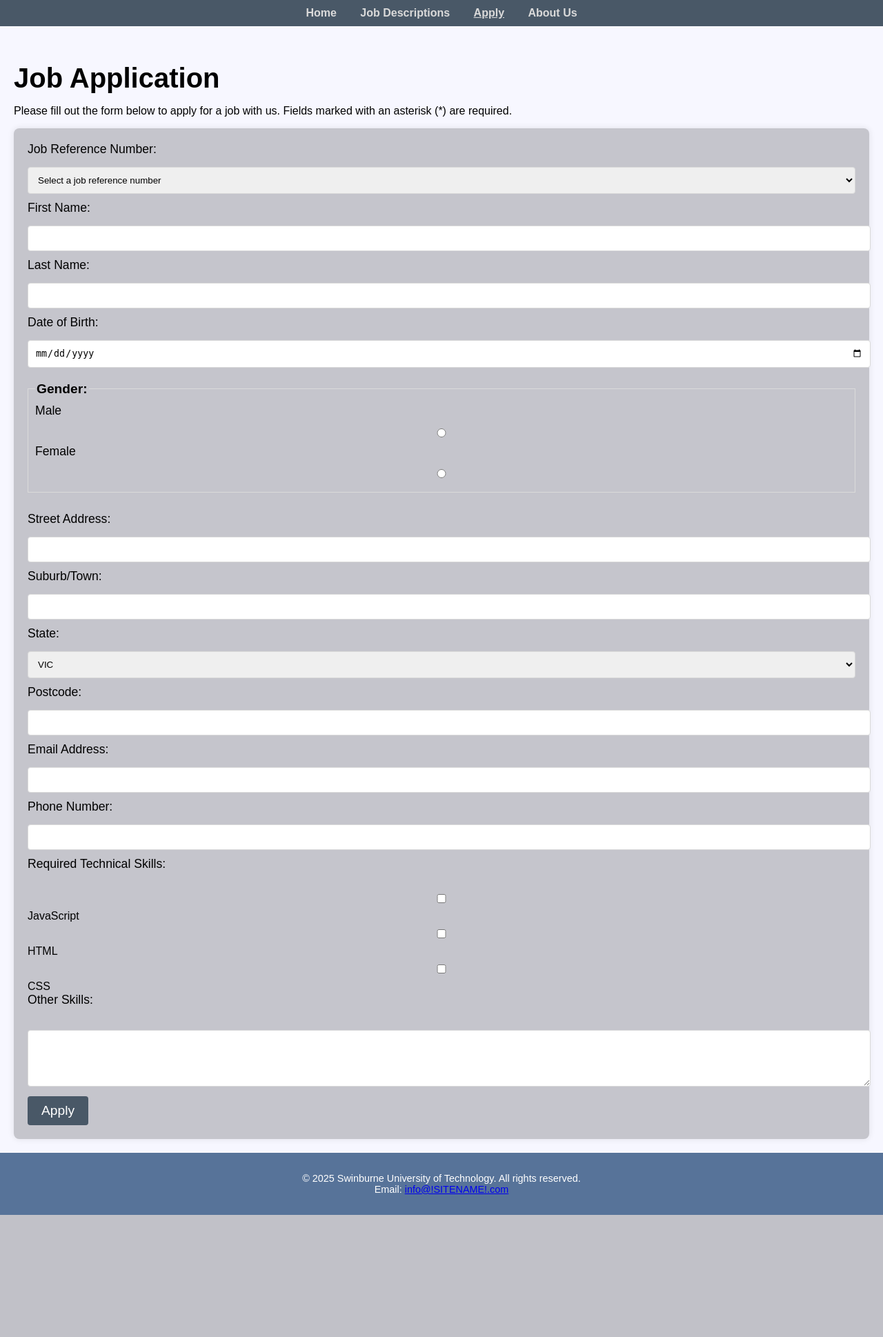
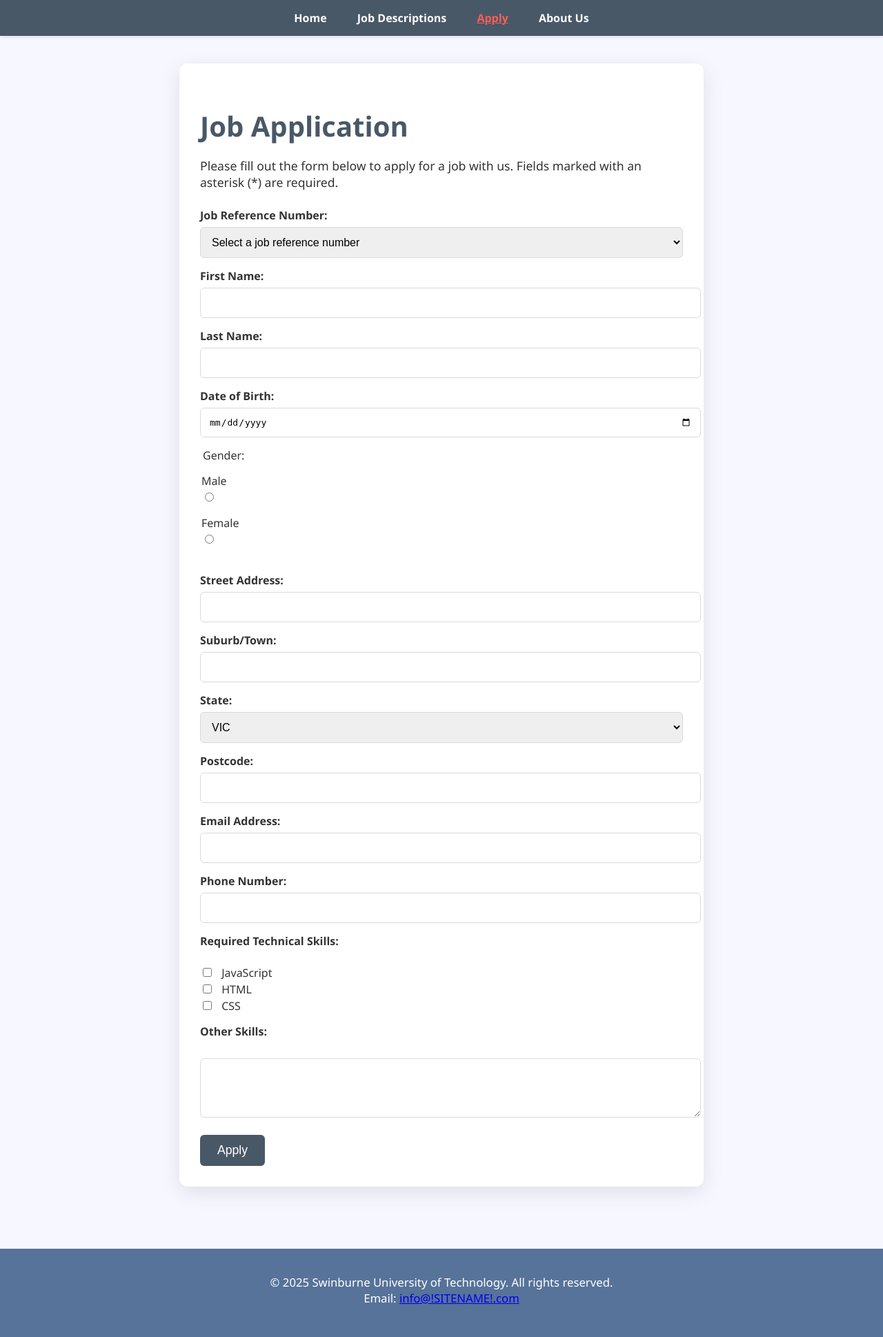
Before and after one commit to 105928712/goat, a PHP site: page /apply.html in a window 1280 px wide. Shown: the whole page at 69% size. Before the commit the page ends 1761 px from the top, so only its background shows below. Run offline with PHP 8.4, Linux system fonts and the light colour scheme.

Commit message:
refactor entire CSS and make it more modern. added a shadow too (wow)

```diff
--- a/styles/joey.css
+++ b/styles/joey.css
@@ -2,130 +2,143 @@
     --light-bg: #f7f7ff;
     --primary: #495867;
     --primary-light: #bdd5ea;
-    --seconday: #577399;
+    --secondary: #577399;
     --tertiary: #fe5f55;
     --font: #333;
     --font-light: #dadada;
-    --form-bg: #c5c5cc;
+    --form-bg: #ffffff;
 }
 
 /* General Page Styles */
 body {
-    font-family: Arial, sans-serif;
+    font-family: 'Segoe UI', Tahoma, Geneva, Verdana, sans-serif;
     margin: 0;
     padding: 0;
     background-color: var(--light-bg);
+    color: var(--font);
 }
 
 header {
     background-color: var(--primary);
-    color: var(--font);
-    padding: 10px 0;
+    padding: 15px 0;
     text-align: center;
+    box-shadow: 0 2px 5px rgba(0,0,0,0.1);
 }
 
 nav ul {
-    list-style-type: none;
+    list-style: none;
+    margin: 0;
     padding: 0;
-    margin: 0;
 }
 
 nav ul li {
-    display: inline;
-    margin: 0 15px;
+    display: inline-block;
+    margin: 0 20px;
 }
 
 nav ul li a {
-    color: var(--font-light);
+    color: white;
     text-decoration: none;
-    font-weight: bold;
+    font-weight: 600;
+    font-size: 1em;
+    transition: color 0.3s;
 }
 
 nav ul li a:hover,
 nav ul li a.active {
+    color: var(--tertiary);
     text-decoration: underline;
 }
 
-footer {
-    background-color: var(--seconday);
-    color: #fff;
-    text-align: center;
-    padding: 15px 0;
-    font-size: 0.9em;
+main {
+    padding: 40px 20px;
+    display: flex;
+    justify-content: center;
 }
 
-/* Main Section */
-main {
-    padding: 20px;
+.form-section {
+    max-width: 700px;
+    width: 100%;
+    background-color: var(--form-bg);
+    padding: 30px;
+    border-radius: 12px;
+    box-shadow: 0 8px 30px rgba(0, 0, 0, 0.1);
 }
 
 h1 {
-    font-size: 2.5em;
+    font-size: 2.5rem;
     margin-bottom: 15px;
+    color: var(--primary);
 }
 
-/* Form Styling */
-form {
-    background-color: var(--form-bg);
-    padding: 20px;
-    border-radius: 8px;
-    box-shadow: 0 0 10px rgba(0, 0, 0, 0.1);
+p {
+    font-size: 1.1em;
+    margin-bottom: 25px;
 }
 
 form label {
-    font-size: 1.1em;
-    margin-bottom: 5px;
     display: block;
+    margin-top: 15px;
+    font-weight: 600;
 }
 
-form input, form select, form textarea {
+form input,
+form select,
+form textarea {
     width: 100%;
-    padding: 10px;
-    margin: 10px 0;
+    padding: 12px;
+    margin-top: 6px;
     border: 1px solid var(--font-light);
-    border-radius: 4px;
+    border-radius: 6px;
+    font-size: 1em;
+}
+
+fieldset {
+    border: none;
+    padding: 0;
+    margin-top: 15px;
+}
+
+fieldset label {
+    margin-right: 15px;
+    font-weight: normal;
+}
+
+fieldset input {
+    width: auto;
+    margin-right: 6px;
+}
+
+form textarea {
+    resize: vertical;
+}
+
+form input[type="checkbox"] {
+    width: auto;
+    margin-right: 10px;
 }
 
 form button {
     background-color: var(--primary);
     color: #fff;
-    padding: 10px 20px;
+    padding: 12px 25px;
+    margin-top: 20px;
+    font-size: 1.1em;
     border: none;
-    border-radius: 4px;
-    font-size: 1.2em;
+    border-radius: 6px;
     cursor: pointer;
+    transition: background-color 0.3s ease;
 }
 
 form button:hover {
-    background-color: #555;
+    background-color: var(--secondary);
 }
 
-/* Fieldset for Gender */
-fieldset {
-    border: 1px solid var(--font-light);
-    padding: 10px;
-    margin: 10px 0;
+footer {
+    background-color: var(--secondary);
+    color: white;
+    text-align: center;
+    padding: 20px 0;
+    font-size: 0.95em;
+    margin-top: 50px;
 }
-
-legend {
-    font-size: 1.2em;
-    font-weight: bold;
-}
-
-/* Form Layout */
-form section {
-    width: 60%;
-    margin: 0 auto;
-}
-
-/* "Responsive" Design */
-@media (max-width: 768px) {
-    nav ul li {
-        display: block;
-        margin: 5px 0;
-    }
-
-    form section {
-        width: 90%;
-    }
-}
```
